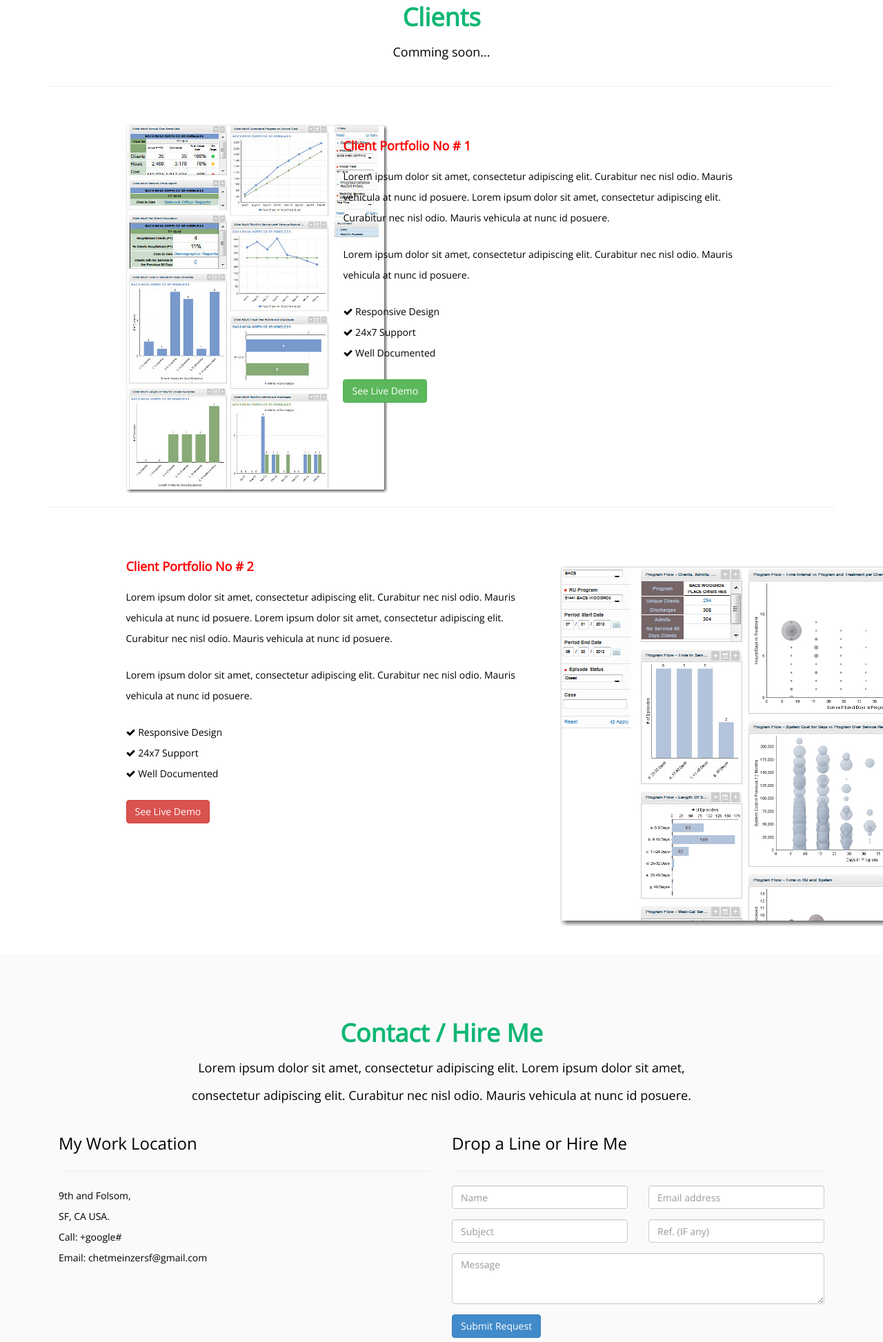
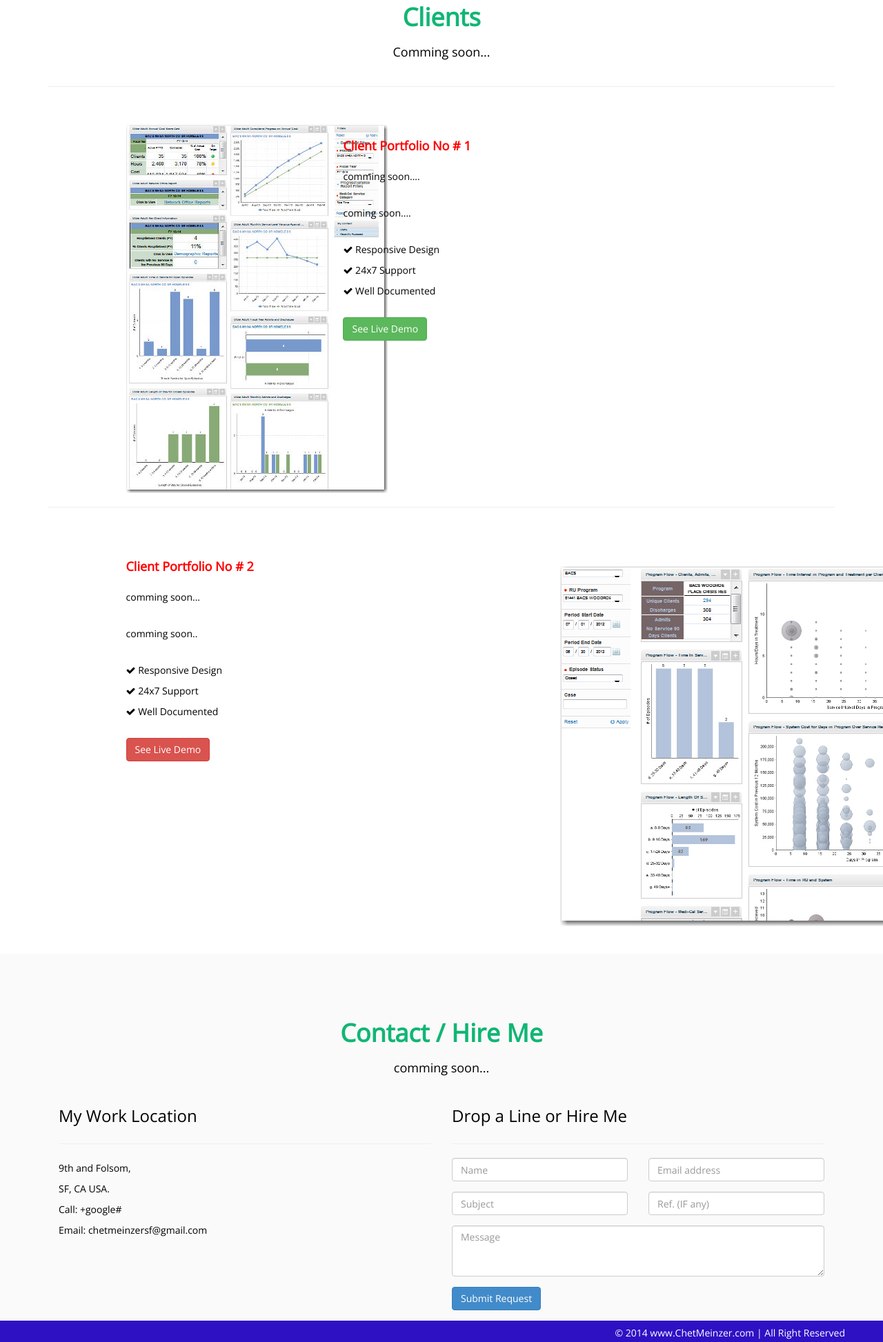
Before and after one commit to chetstar/newchetweb, a Flask app: page / in a window 1280 px wide; the page is wider, and only the part inside the window is pictured. Shown: the part 1842-3788 px from the top of that part at 69% size. Run offline with Flask 2, Linux system fonts and the light colour scheme; some libraries are stand-ins or nearby versions.

```diff
--- a/templates/index.html
+++ b/templates/index.html
@@ -166,14 +166,10 @@ quality with data visualization and drill down functions.
                 <div class="col-md-8 " data-scrollreveal="enter right and move 100px, wait 0.4s">
                     <h4 >  <strong class="color-red">Client Portfolio No # 1 </strong></h4>
                     <p>
-                        Lorem ipsum dolor sit amet, consectetur adipiscing elit.
-                         Curabitur nec nisl odio. Mauris vehicula at nunc id posuere.
-                         Lorem ipsum dolor sit amet, consectetur adipiscing elit.
-                         Curabitur nec nisl odio. Mauris vehicula at nunc id posuere.
+                        comming soon....
                     </p>
                     <p>
-                        Lorem ipsum dolor sit amet, consectetur adipiscing elit.
-                         Curabitur nec nisl odio. Mauris vehicula at nunc id posuere.
+                        coming soon....
                     </p>
                     <p>
                         <i class="fa fa-check"></i> Responsive Design<br />
@@ -193,14 +189,10 @@ quality with data visualization and drill down functions.
                 <div class="col-md-8 " data-scrollreveal="enter left and move 100px, wait 0.4s">
                     <h4 >  <strong class="color-red">Client  Portfolio No # 2 </strong></h4>
                     <p>
-                        Lorem ipsum dolor sit amet, consectetur adipiscing elit.
-                         Curabitur nec nisl odio. Mauris vehicula at nunc id posuere.
-                         Lorem ipsum dolor sit amet, consectetur adipiscing elit.
-                         Curabitur nec nisl odio. Mauris vehicula at nunc id posuere.
+                        comming soon...
                     </p>
                     <p>
-                        Lorem ipsum dolor sit amet, consectetur adipiscing elit.
-                         Curabitur nec nisl odio. Mauris vehicula at nunc id posuere.
+                        comming soon..
                     </p>
                     <p>
                         <i class="fa fa-check"></i> Responsive Design<br />
@@ -226,9 +218,7 @@ quality with data visualization and drill down functions.
                 <div class="col-md-8 col-md-offset-2 " data-scrollreveal="enter top and move 100px, wait 0.3s">
                     <h1>Contact / Hire Me</h1>
                     <h4>
-                       Lorem ipsum dolor sit amet, consectetur adipiscing elit.
-                        Lorem ipsum dolor sit amet, consectetur adipiscing elit.
-                         Curabitur nec nisl odio. Mauris vehicula at nunc id posuere.
+                       comming soon...
                     </h4>
                 </div>
             </div>
```
